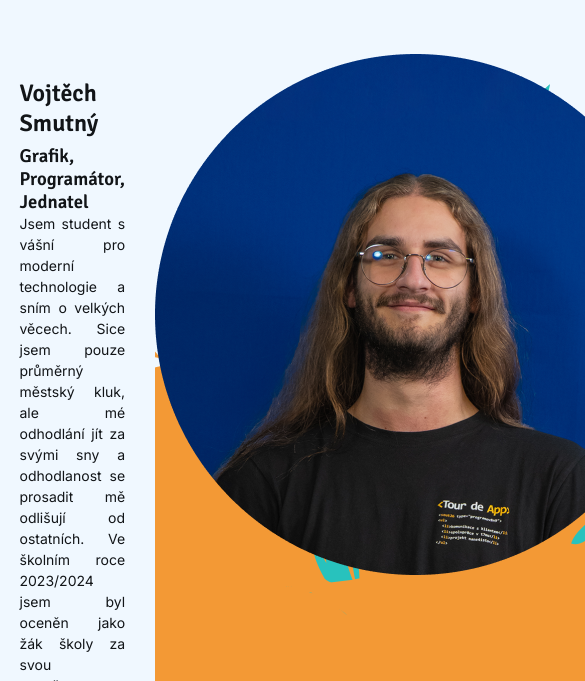
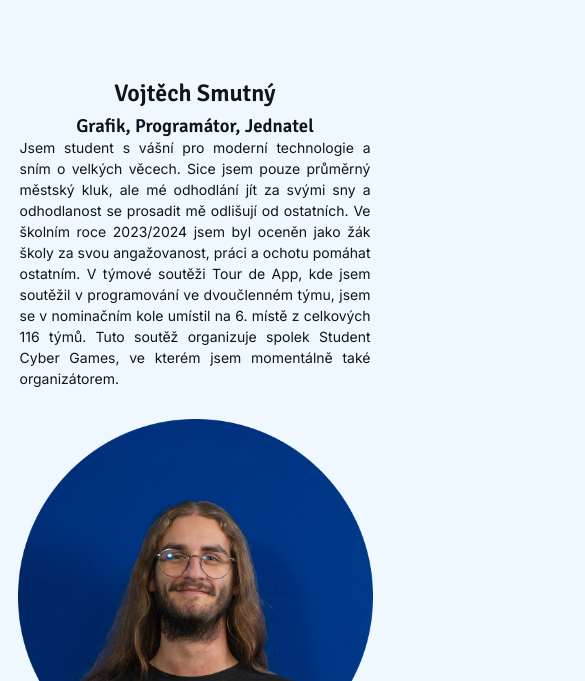
Before and after one commit to sfsicle/sfsicle.github.io, a plain HTML site: page nas-tym/index.html in a window 390 px wide. Shown: the part 163-844 px from the top of the page, 585 px wide, since content can reach past the window. Drawn offline with Linux system fonts and the light colour scheme; files whose address does not match are found by name.

Commit message:
nastym-pers

```diff
--- a/css/nas-tym.css
+++ b/css/nas-tym.css
@@ -8,7 +8,11 @@
   margin-block: 50px 0px;
 }
 
-
+.photo img {
+  max-width: 100%;
+  height: auto;
+  object-fit: cover;
+}
 
 h1,
 h2,
@@ -34,7 +38,6 @@ h3:not(div > h3) {
 
 .photo {
   aspect-ratio: 1/1;
-  object-fit: cover;
   height: auto;
   background-image: url("/public/splash.svg");
   background-size: cover;
@@ -97,6 +100,12 @@ p {
     font-size: 1.75em;
   }
 
+  .personal {
+    flex-direction: column;
+    align-items: center;
+    text-align: center;
+  }
+
   h2 {
     font-size: 1.5em;
     margin-block: 1em 0.25em;
```
